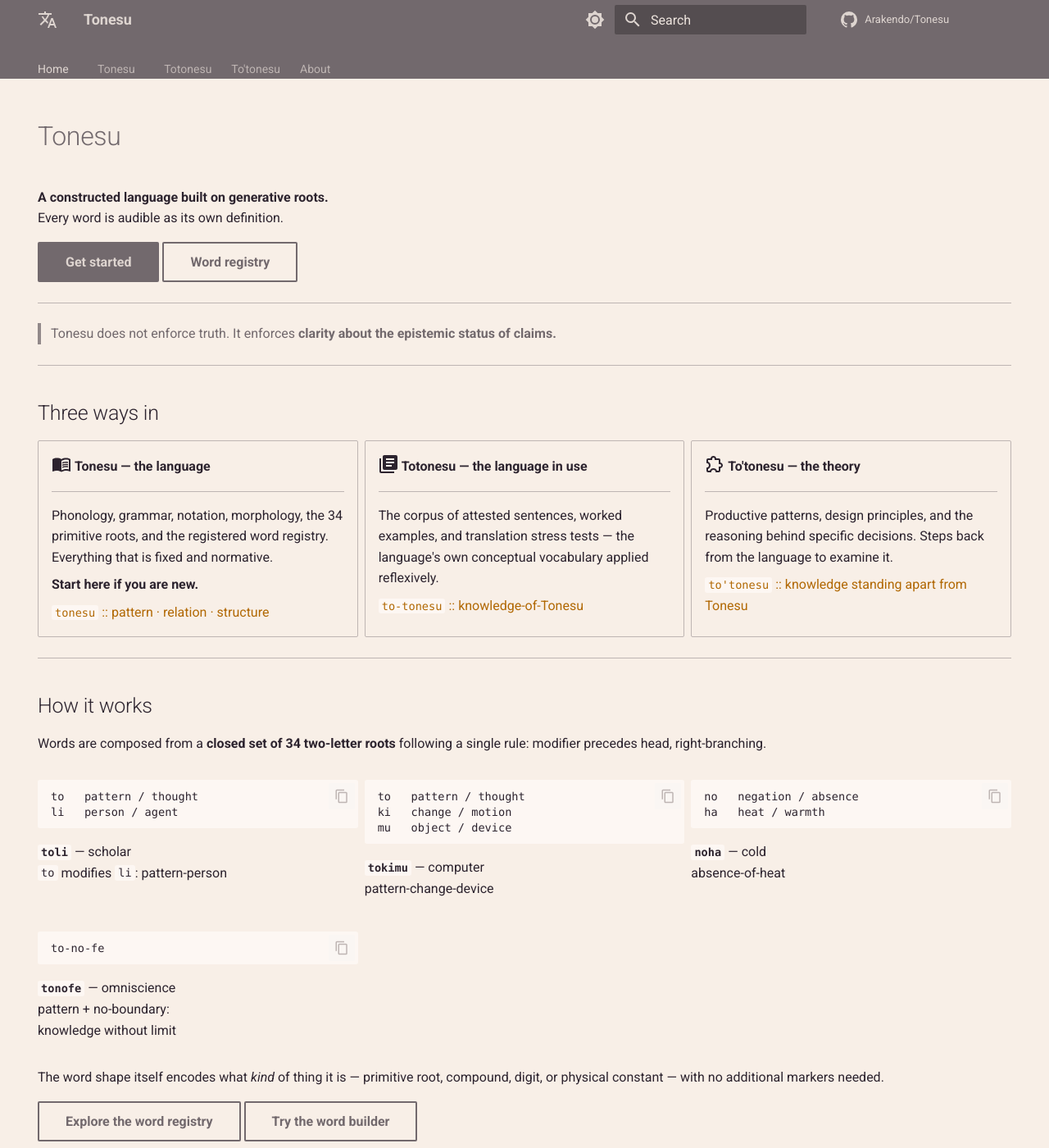
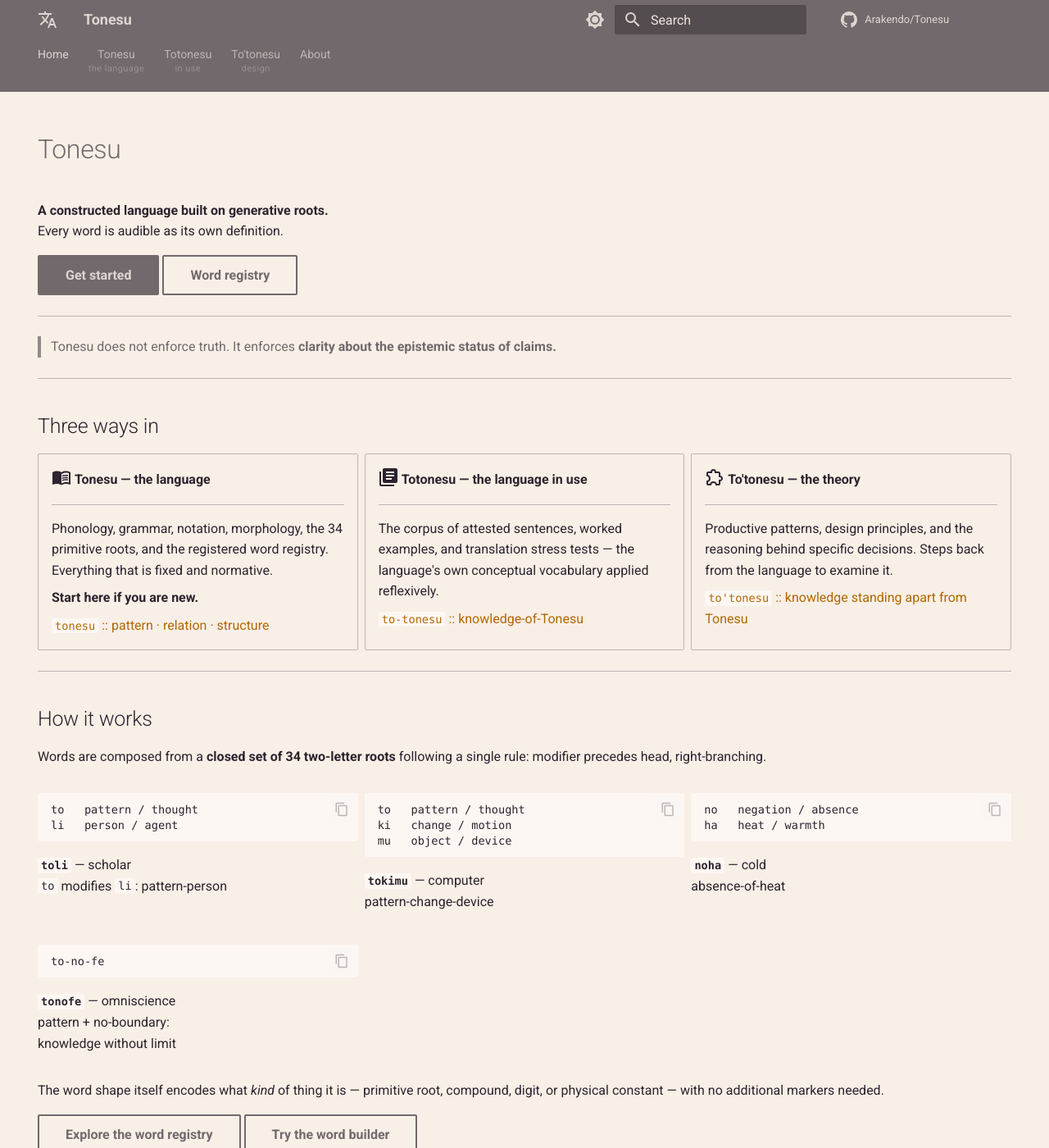
Before and after one commit to Arakendo/Tonesu, an MkDocs documentation site: the page built from www/docs/index.md, in a window 1280 px wide and 1400 px high. Shown: the whole window at 82% size. Built offline with MkDocs 1.6.1 and Material for MkDocs 9.7.7, drawn with Linux system fonts in a browser that asks for light colours; comment, search, counter and statistics services are not loaded.

Commit message:
fix: tab subtitles - increase height, fix text color

```diff
--- a/www/docs/overrides/css/extra.css
+++ b/www/docs/overrides/css/extra.css
@@ -280,17 +280,21 @@ html .md-typeset__table table {
 
 /* ── Top nav tab subtitles ────────────────────────────────── */
 /* Tiny descriptors beneath the three main section tabs.
-   Tabs stay top-aligned; the subtitle sits flush below the label.
    Use :nth-child on list items (tab order is fixed in mkdocs.yml):
-   1=Home  2=Tonesu  3=Totonesu  4=To'tonesu  5=About             */
+   1=Home  2=Tonesu  3=Totonesu  4=To'tonesu  5=About
+   Material sets .md-tabs__item { height: 2.4rem } and
+   .md-tabs__link { margin-top: .8rem; display: flex }.
+   We increase the item height and adjust padding to make room. */
+.md-tabs__item {
+  height: 3.2rem !important;
+}
+
 .md-tabs__link {
-  display: flex;
   flex-direction: column;
   align-items: center;
   line-height: 1.2;
-  padding-top: 0.6rem;
-  padding-bottom: 0.4rem;
-  vertical-align: top;
+  margin-top: 0.5rem !important;
+  padding-bottom: 0.3rem;
 }
 
 .md-tabs__item:nth-child(2) > .md-tabs__link::after,
@@ -300,9 +304,9 @@ html .md-typeset__table table {
   font-size: 0.55rem;
   font-weight: 400;
   letter-spacing: 0.04em;
-  color: var(--md-primary-fg-color);
-  opacity: 0.55;
-  margin-top: 0.05rem;
+  color: var(--md-primary-bg-color);
+  opacity: 0.5;
+  margin-top: 0.1rem;
 }
 
 .md-tabs__item:nth-child(2) > .md-tabs__link::after { content: "the language"; }
```
